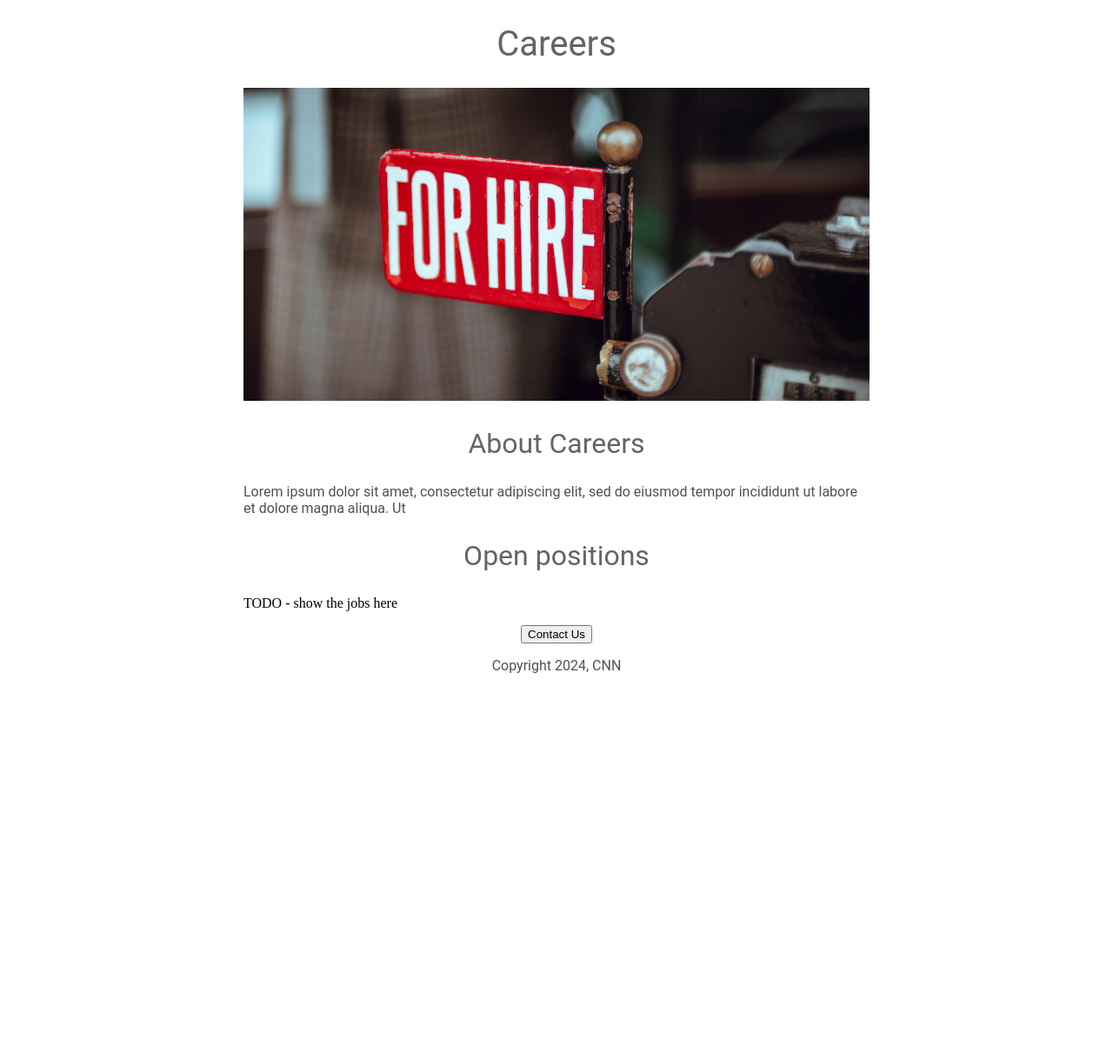
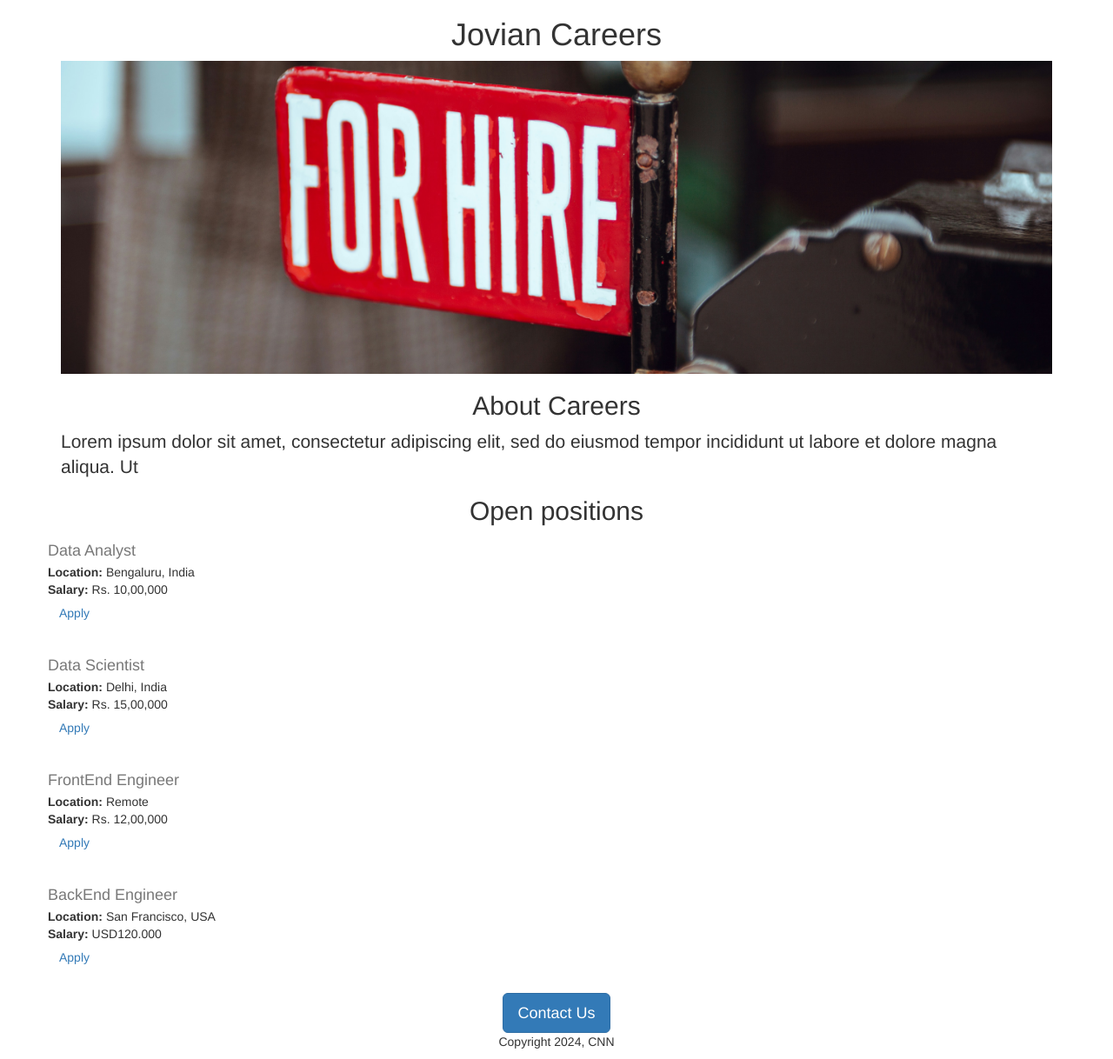
Before and after one commit to cecilianakamura/careers-website, a Flask app: page / in a window 1280 px wide. Shown: the whole page at 87% size. Before the commit the page ends 774 px from the top, so only its background shows below. Run offline with Flask 3, Linux system fonts and the light colour scheme.

Commit message:
added dynamic data + API route

```diff
--- a/app.py
+++ b/app.py
@@ -1,10 +1,41 @@
-from flask import Flask, render_template
+from flask import Flask, render_template, jsonify
 
 app = Flask(__name__)
 
+JOBS = [
+  {
+    'id': 1,
+    'title': 'Data Analyst',
+    'location': 'Bengaluru, India',
+    'salary': 'Rs. 10,00,000'
+  },
+  {
+    'id': 2,
+    'title': 'Data Scientist',
+    'location': 'Delhi, India',
+    'salary': 'Rs. 15,00,000'
+  },
+  {
+    'id': 3,
+    'title': 'FrontEnd Engineer',
+    'location': 'Remote',
+    'salary': 'Rs. 12,00,000'
+  },
+  {
+    'id': 4,
+    'title': 'BackEnd Engineer',
+    'location': 'San Francisco, USA',
+    'salary': 'USD120.000'
+  }
+]
+
 @app.route('/')
 def hello_world():
-    return render_template('home.html')
+    return render_template('home.html', jobs=JOBS, company_name='Jovian')
+
+@app.route('/api/jobs')
+def list_jobs():
+  return jsonify(JOBS)
 
 if __name__ == '__main__':
     app.run(host='0.0.0.0', debug=True)
--- a/templates/home.html
+++ b/templates/home.html
@@ -2,54 +2,34 @@
 <html lang="en">
   <head>
     <title>Careers</title>
+    <meta charset="utf-8">
+    <meta name="viewport" content="width=device-width, initial-scale=1">
+    <link rel="stylesheet" href="https://cdn.jsdelivr.net/npm/bootstrap@3.4.1/dist/css/bootstrap.min.css" integrity="sha384-HSMxcRTRxnN+Bdg0JdbxYKrThecOKuH5zCYotlSAcp1+c8xmyTe9GYg1l9a69psu" crossorigin="anonymous">
     <style>
-      h1 {
-        font-size: 40px;
-        font-family: Roboto;
-        font-weight: normal;
-        color: rgb(100, 100, 100);
-        text-align: center;
-      }
-
       #banner{
         width: 100%;
         height: 360px;
         object-fit: cover;
       }
-
-      h2{
-        font-family: Roboto;
-        font-size: 32px;
-        color: rgb(100, 100, 100);
-        text-align: center;
-        font-weight: normal;
-      }
-
-      .bodytext{
-        font-family: Roboto;
-        color: rgb(80, 80, 80);
-
-      }
-
-      #container{
-        max-width: 720px;
-        margin: 0 auto 0 auto;
-      }
     </style>
   </head>
   <body>
-    <div id="container">
-      <h1>Careers</h1>
-      <img id="banner" src="/static/banner.jpg">
+    <div class="container">
+      <h1 class="text-center mt-2 mb-4">{{company_name}} Careers</h1>
+      <img class="img-fluid" id="banner" src="/static/banner.jpg">
 
-      <h2>About Careers</h2>
-      <p class="bodytext">Lorem ipsum dolor sit amet, consectetur adipiscing elit, sed do eiusmod tempor incididunt ut labore et dolore magna aliqua. Ut
+      <h2 class="text-center">About Careers</h2>
+      <p class="lead">Lorem ipsum dolor sit amet, consectetur adipiscing elit, sed do eiusmod tempor incididunt ut labore et dolore magna aliqua. Ut
       </p>
-      <h2>Open positions</h2>
-      <p>TODO - show the jobs here</p>
-      <div style="text-align:center;">
-        <button>Contact Us</button>
-        <p class="bodytext">Copyright 2024, CNN</p>
+      <h2 class="text-center mt-2 mb-4">Open positions</h2>
+      <p>
+        {% for job in jobs%}
+          {% include 'jobitem.html' %}
+        {% endfor %}
+      </p>
+      <div class="text-center">
+        <button class="btn btn-primary btn-lg">Contact Us</button>
+        <p class="mt-4">Copyright 2024, CNN</p>
       </div>
     </div>
 
--- /dev/null
+++ b/templates/jobitem.html
@@ -0,0 +1,20 @@
+<div class="border-bottom row" style="margin-bottom:16px;padding-bottom:8px;">
+  <div class="col-10">
+    <h4
+      style="color:rgb(120,120,120); margin-bottom:4px;">
+      {{job['title']}}
+    </h4>
+    <div>
+      <b>Location:</b> {{job['location']}}
+    </div>
+    {% if 'salary' in job %}
+    <div>
+      <b>Salary:</b> {{job['salary']}}
+    </div>
+    {% endif %}
+  </div>
+  <div class="col-2 padding-right:16px">
+    <a href="mailto:yibiso6271@bitofee.com?subject=Application%20for%20{{job['title']}}&body=My%20name%3A%20%3Cyour%20name%20here%3E%0D%0A%0D%0AMy%20Resume%20link%3A%20%3Cresume%20link%3E%0D%0A%0D%0AMy%20LinkedIn%20link%3A%20%3Clinkedin%20in%3E%0D%0A%0D%0A" type="button" class="btn btn-outline-primary float-right align-middle" >Apply</a>
+  </div>
+
+</div>
```
